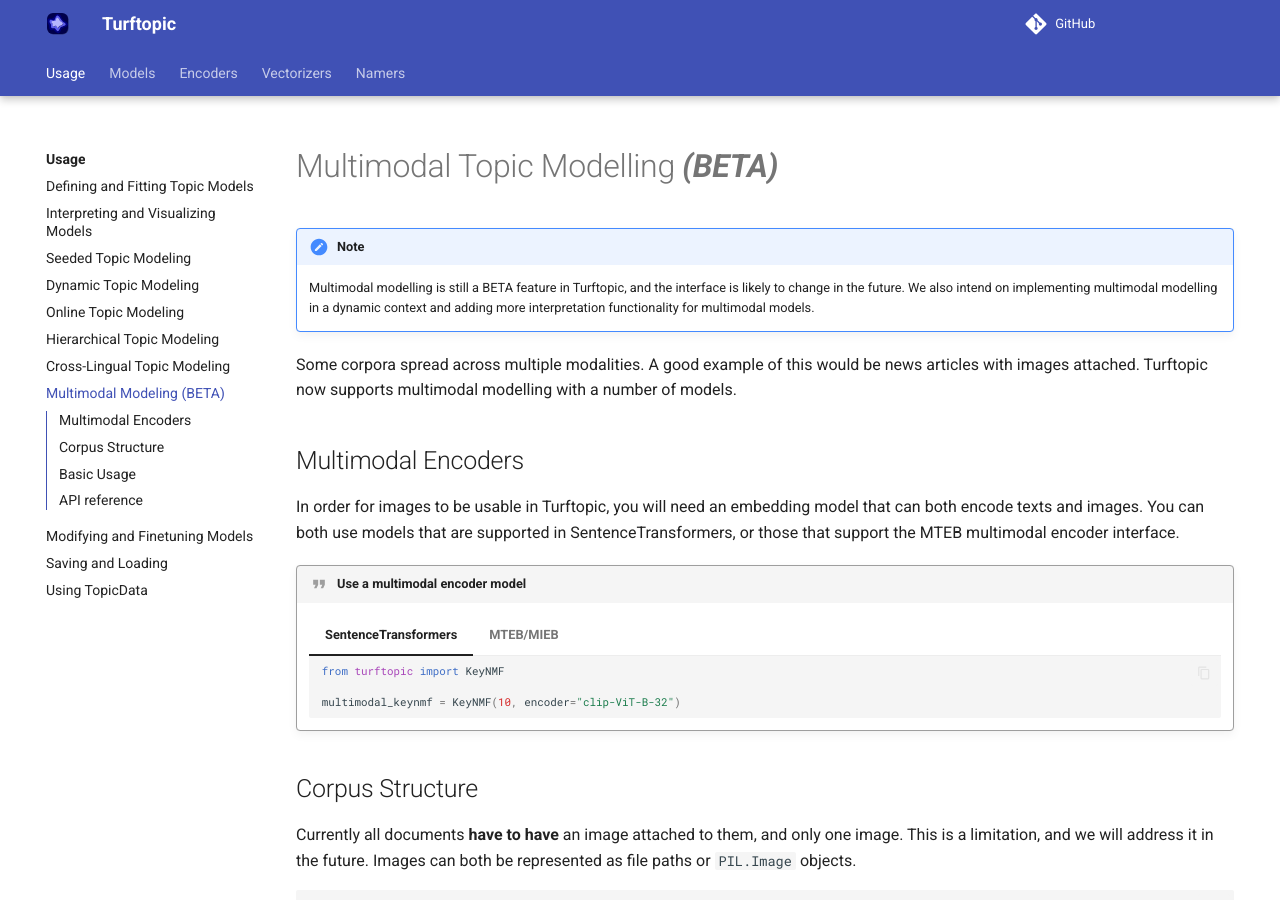
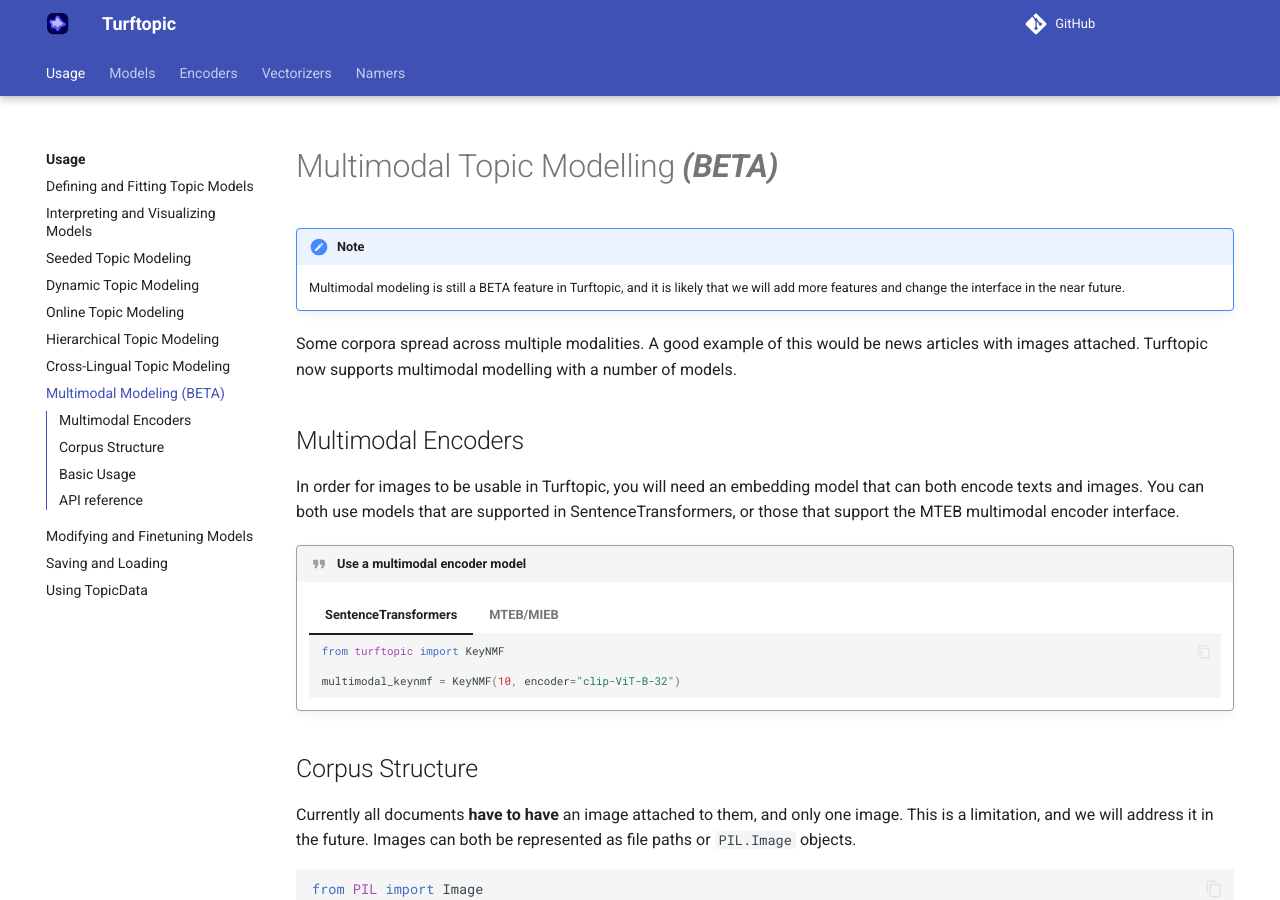
Before and after one commit to x-tabdeveloping/turftopic, an MkDocs documentation site: the page built from docs/multimodal.md, in a window 1280 px wide and 900 px high. Built offline with MkDocs 1.6.1 and Material for MkDocs 9.7.7, drawn with Linux system fonts in a browser that asks for light colours; comment, search, counter and statistics services are not loaded.

Commit message:
Rephrase BETA note

```diff
--- a/docs/multimodal.md
+++ b/docs/multimodal.md
@@ -1,8 +1,7 @@
 # Multimodal Topic Modelling ***(BETA)***
 
 !!! note
-    Multimodal modelling is still a BETA feature in Turftopic, and the interface is likely to change in the future.
-    We also intend on implementing multimodal modelling in a dynamic context and adding more interpretation functionality for multimodal models.
+    Multimodal modeling is still a BETA feature in Turftopic, and it is likely that we will add more features and change the interface in the near future.
 
 Some corpora spread across multiple modalities.
 A good example of this would be news articles with images attached.
```
